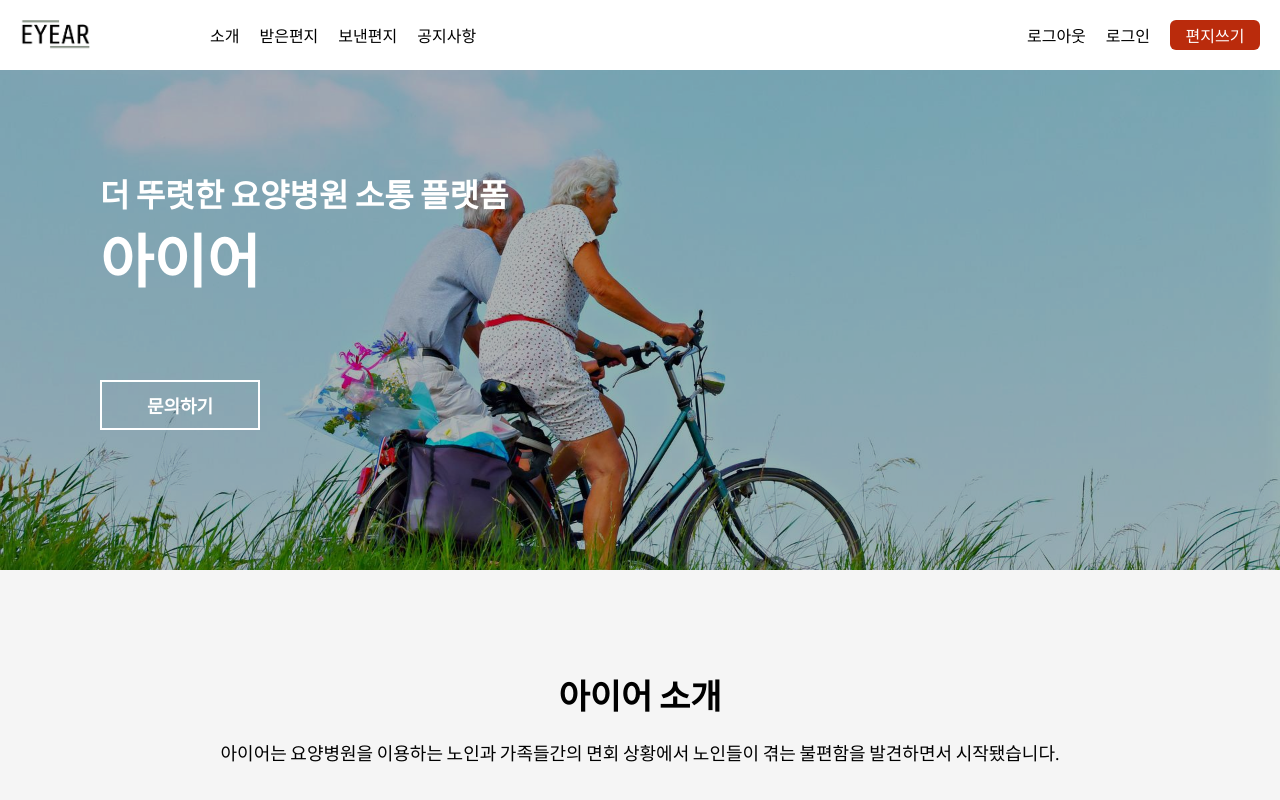
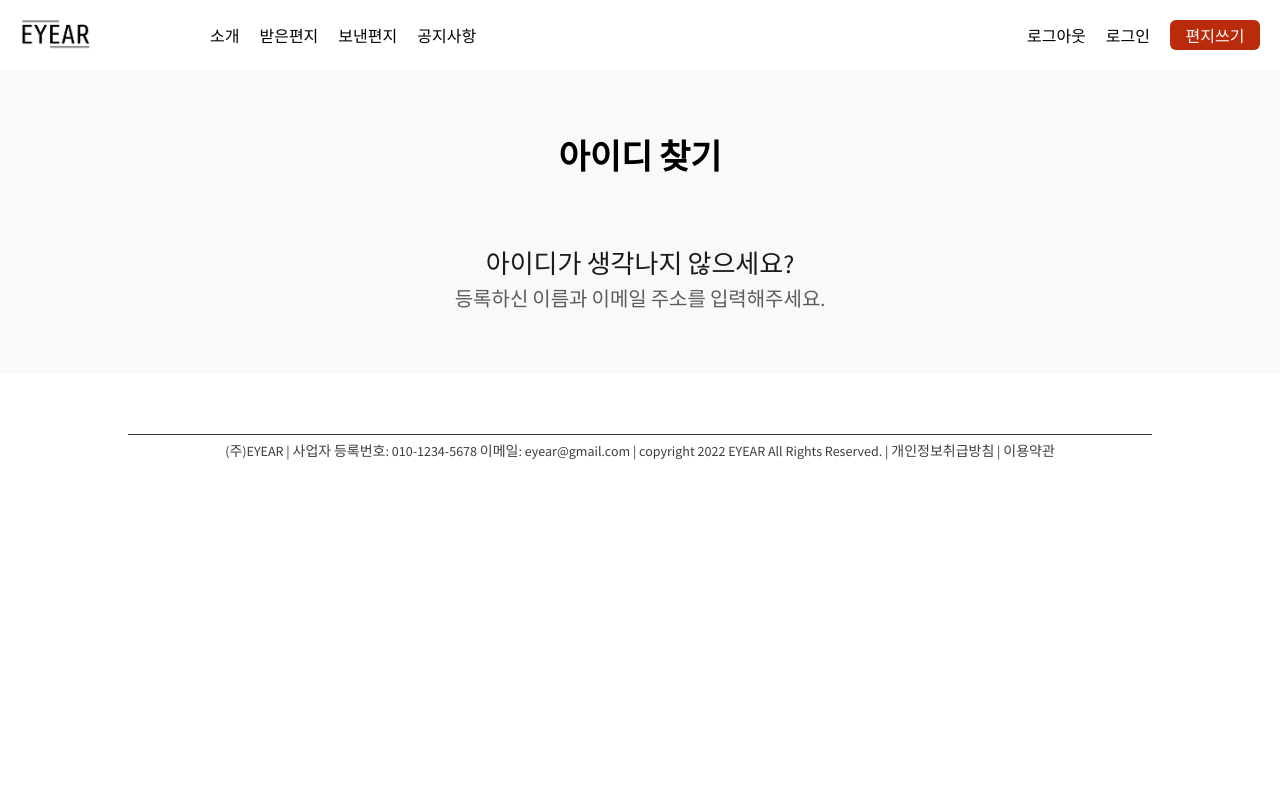
Before and after one commit to eyear22/eyear_frontend, a React (Create React App) app: page /find/id in a window 1280 px wide. Before the commit this address led to /. Shown: the top 800 px of the page. Built offline with nearby package versions, Linux system fonts and the light colour scheme.

Commit message:
[FEAT] 아이디찾기 라우터 생성

```diff
--- a/src/App.js
+++ b/src/App.js
@@ -19,6 +19,7 @@ import SendDetail from './pages/SendDetail';
 import ManagePatients from './pages/ManagePatients';
 import NoticeDetail from './pages/NoticeDetail';
 import useInput from './utils/useInput';
+import FindId from './pages/FindId';
 
 // 로그인된 경우 접근할 수 있는 url
 const AuthRoutes = () => (
@@ -46,6 +47,7 @@ const HomeRoutes = () => (
     <Route path="/join/user" element={<JoinUser />} />
     <Route path="/join/business" element={<JoinBusiness />} />
     <Route path="/join/done" element={<JoinDone />} />
+    <Route path="/find/id" element={<FindId />} />
     <Route path="*" element={<Navigate replace to="/" />} />
   </Routes>
 );
--- /dev/null
+++ b/src/components/findId/FindIdContainer.js
@@ -0,0 +1,15 @@
+import styled from 'styled-components';
+import Layout from '../common/Layout';
+import FindIdTop from './FindIdTop';
+
+const FindIdContainer = () => {
+  return (
+    <>
+      <Layout title="아이디 찾기">
+        <FindIdTop />
+      </Layout>
+    </>
+  );
+};
+
+export default FindIdContainer;
--- /dev/null
+++ b/src/components/findId/FindIdTop.js
@@ -0,0 +1,38 @@
+import styled from 'styled-components';
+
+const FindIdTop = () => {
+  return (
+    <>
+      <Container>
+        <Question>아이디가 생각나지 않으세요?</Question>
+        <Desc>등록하신 이름과 이메일 주소를 입력해주세요.</Desc>
+      </Container>
+    </>
+  );
+};
+
+const Container = styled.section`
+  margin-top: 65px;
+`;
+
+const Question = styled.h1`
+  font-family: 'Source Sans Pro';
+  font-style: normal;
+  font-weight: 400;
+  font-size: 26px;
+  line-height: 40px;
+  text-align: center;
+  color: #1a1a1a;
+`;
+
+const Desc = styled.h1`
+  font-family: 'Source Sans Pro';
+  font-style: normal;
+  font-weight: 400;
+  font-size: 20px;
+  line-height: 30px;
+  text-align: center;
+  color: #5c5c5c;
+`;
+
+export default FindIdTop;
--- /dev/null
+++ b/src/pages/FindId.js
@@ -0,0 +1,12 @@
+import styled from 'styled-components';
+import FindIdContainer from '../components/findId/FindIdContainer';
+
+const FindId = () => {
+  return (
+    <>
+      <FindIdContainer />
+    </>
+  );
+};
+
+export default FindId;
```
